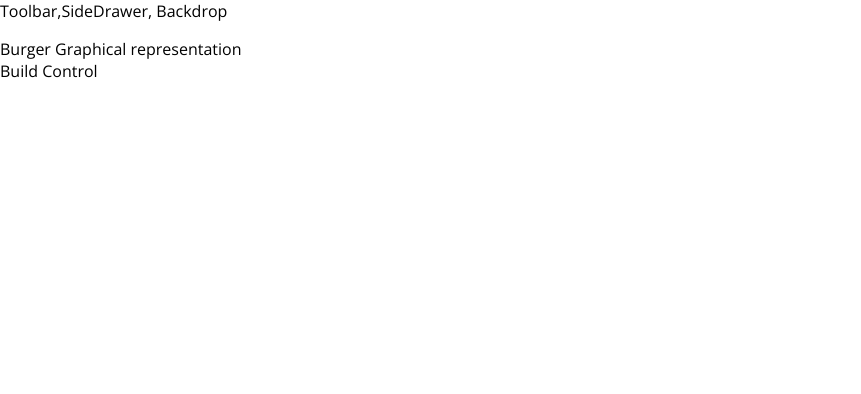
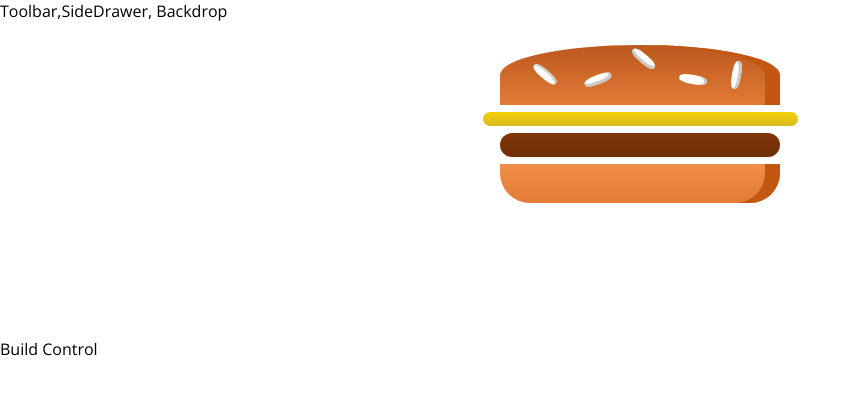
Before and after one commit to KurtTaylan/react-the-complete-guide-incl-redux, a React app in the folder burger-builder/: page / in a window 1280 px wide. Shown: the top 394 px of the page, without its empty margins (0-861 px from the left). Built offline with nearby package versions, Linux system fonts and the light colour scheme.

Commit message:
Burger-builder: Starting to build Burger component

```diff
--- /dev/null
+++ b/burger-builder/src/components/Burger/Burger.css
@@ -0,0 +1,30 @@
+.Burger {
+  width: 100%;
+  margin: auto;
+  height: 250px;
+  overflow: scroll;
+  text-align: center;
+  font-weight: bold;
+  font-size: 1.2em;
+}
+
+@media (min-width: 1000px) and (min-height: 700px){
+  .Burger{
+    width: 700px;
+    height: 600px;
+  }
+}
+
+@media (min-width: 500px) and (min-height: 401px){
+  .Burger{
+    width: 450px;
+    height: 400px;
+  }
+}
+
+@media (min-width: 500px) and (min-height: 400px){
+  .Burger{
+    width: 350px;
+    height: 300px;
+  }
+}
--- a/burger-builder/src/components/Burger/Burger.js
+++ b/burger-builder/src/components/Burger/Burger.js
@@ -0,0 +1,17 @@
+import React from 'react';
+import styleClasses from './Burger.css';
+import BurgerIngredient from "./BurgerIngradient/BurgerIngredient";
+
+const burger = (props) => {
+    return (
+        <div className={styleClasses.Burger}>
+            <BurgerIngredient ingredientType="bread-top"/>
+            <BurgerIngredient ingredientType="cheese"/>
+            <BurgerIngredient ingredientType="meat"/>
+            <BurgerIngredient ingredientType="bread-bottom"/>
+        </div>
+    );
+
+};
+
+export default burger;
--- a/burger-builder/src/components/Burger/BurgerIngradient/BurgerIngredient.js
+++ b/burger-builder/src/components/Burger/BurgerIngradient/BurgerIngredient.js
@@ -20,7 +20,7 @@
                     </div>
                 );
                 break;
-            case ('meet'):
+            case ('meat'):
                 ingredient = <div className={styleClasses.Meat}></div>
                 break;
             case ('cheese'):
--- a/burger-builder/src/containers/BurgerBuilder/BurgerBuilder.js
+++ b/burger-builder/src/containers/BurgerBuilder/BurgerBuilder.js
@@ -1,18 +1,16 @@
 import React, {Component} from 'react';
-import PropTypes from 'prop-types';
 import Aux from "../../hoc/Aux";
+import Burger from "../../components/Burger/Burger";
 
 class BurgerBuilder extends Component {
     render() {
         return (
             <Aux>
-                <div>Burger Graphical representation</div>
+                <Burger/>
                 <div>Build Control</div>
             </Aux>
         );
     }
 }
 
-BurgerBuilder.propTypes = {};
-
 export default BurgerBuilder;
```
